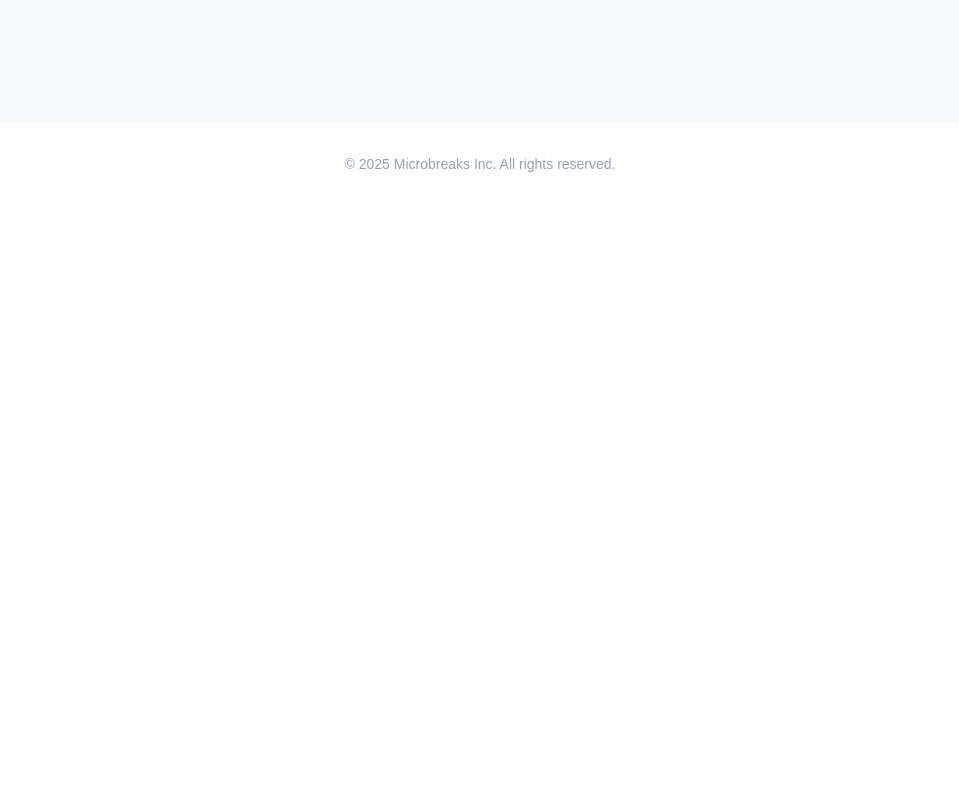
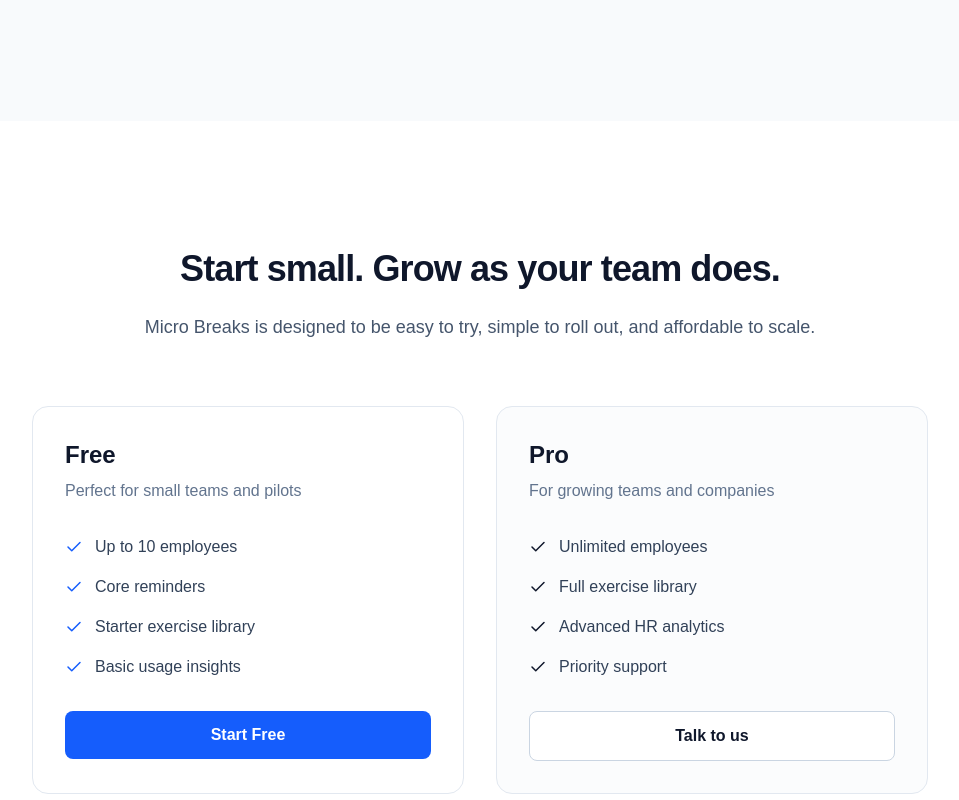
Before and after one commit to Manialdi/microbreaks-v2, a Next.js app: page / in a window 1280 px wide. Shown: the part 3440-4240 px from the top of the page, without its empty margins (160-1119 px from the left). Before the commit the page ends 3646 px from the top, so only its background shows below. Built offline with nearby package versions, Linux system fonts and the light colour scheme.

Commit message:
feat: Add pricing teaser section to landing page

```diff
--- a/app/(marketing)/page.tsx
+++ b/app/(marketing)/page.tsx
@@ -1,7 +1,7 @@
 
 import Image from "next/image"
 import Link from "next/link"
-import { ArrowRight, Activity, Smile, BarChart3, Heart, Zap, Users, Globe, Settings, Bell, LineChart, Clock, Move, LayoutDashboard, CheckCircle } from "lucide-react"
+import { ArrowRight, Activity, Smile, BarChart3, Heart, Zap, Users, Globe, Settings, Bell, LineChart, Clock, Move, LayoutDashboard, CheckCircle, Check } from "lucide-react"
 
 export default function LandingPage() {
     return (
@@ -295,6 +295,80 @@
                     </div>
                 </div>
             </section>
+
+            {/* Pricing Teaser Section */}
+            <section className="bg-white py-24 lg:py-32">
+                <div className="container mx-auto px-4">
+                    <div className="max-w-3xl mx-auto text-center mb-16">
+                        <h2 className="text-3xl lg:text-4xl font-bold text-slate-900 mb-6 tracking-tight">
+                            Start small. Grow as your team does.
+                        </h2>
+                        <p className="text-lg text-slate-600 leading-relaxed">
+                            Micro Breaks is designed to be easy to try, simple to roll out, and affordable to scale.
+                        </p>
+                    </div>
+
+                    <div className="grid md:grid-cols-2 gap-8 max-w-4xl mx-auto">
+                        {/* Free Card */}
+                        <div className="p-8 rounded-2xl border border-slate-200 bg-white hover:border-blue-200 hover:shadow-lg transition-all relative">
+                            <h3 className="text-2xl font-bold text-slate-900 mb-2">Free</h3>
+                            <p className="text-slate-500 mb-8">Perfect for small teams and pilots</p>
+
+                            <ul className="space-y-4 mb-8">
+                                <li className="flex items-center gap-3 text-slate-700">
+                                    <Check size={18} className="text-blue-600" />
+                                    <span>Up to 10 employees</span>
+                                </li>
+                                <li className="flex items-center gap-3 text-slate-700">
+                                    <Check size={18} className="text-blue-600" />
+                                    <span>Core reminders</span>
+                                </li>
+                                <li className="flex items-center gap-3 text-slate-700">
+                                    <Check size={18} className="text-blue-600" />
+                                    <span>Starter exercise library</span>
+                                </li>
+                                <li className="flex items-center gap-3 text-slate-700">
+                                    <Check size={18} className="text-blue-600" />
+                                    <span>Basic usage insights</span>
+                                </li>
+                            </ul>
+
+                            <Link href="/login" className="block w-full text-center px-6 py-3 bg-blue-600 text-white rounded-lg font-semibold hover:bg-blue-700 transition-colors">
+                                Start Free
+                            </Link>
+                        </div>
+
+                        {/* Pro Card */}
+                        <div className="p-8 rounded-2xl border border-slate-200 bg-slate-50/50 hover:border-slate-300 hover:shadow-lg transition-all relative">
+                            <h3 className="text-2xl font-bold text-slate-900 mb-2">Pro</h3>
+                            <p className="text-slate-500 mb-8">For growing teams and companies</p>
+
+                            <ul className="space-y-4 mb-8">
+                                <li className="flex items-center gap-3 text-slate-700">
+                                    <Check size={18} className="text-slate-900" />
+                                    <span>Unlimited employees</span>
+                                </li>
+                                <li className="flex items-center gap-3 text-slate-700">
+                                    <Check size={18} className="text-slate-900" />
+                                    <span>Full exercise library</span>
+                                </li>
+                                <li className="flex items-center gap-3 text-slate-700">
+                                    <Check size={18} className="text-slate-900" />
+                                    <span>Advanced HR analytics</span>
+                                </li>
+                                <li className="flex items-center gap-3 text-slate-700">
+                                    <Check size={18} className="text-slate-900" />
+                                    <span>Priority support</span>
+                                </li>
+                            </ul>
+
+                            <Link href="mailto:sales@micro-breaks.com" className="block w-full text-center px-6 py-3 bg-white text-slate-900 border border-slate-300 rounded-lg font-semibold hover:bg-slate-50 transition-colors">
+                                Talk to us
+                            </Link>
+                        </div>
+                    </div>
+                </div>
+            </section>
         </div>
     )
 }
```
